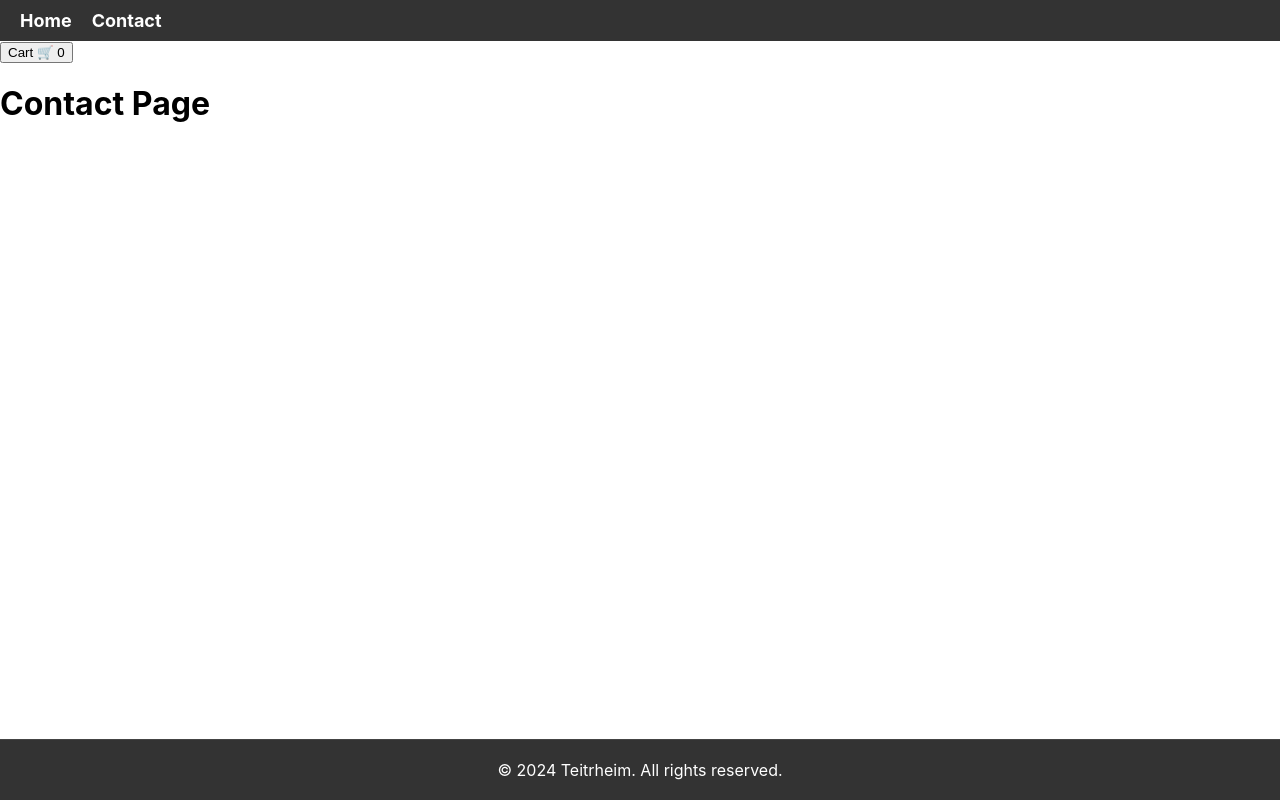
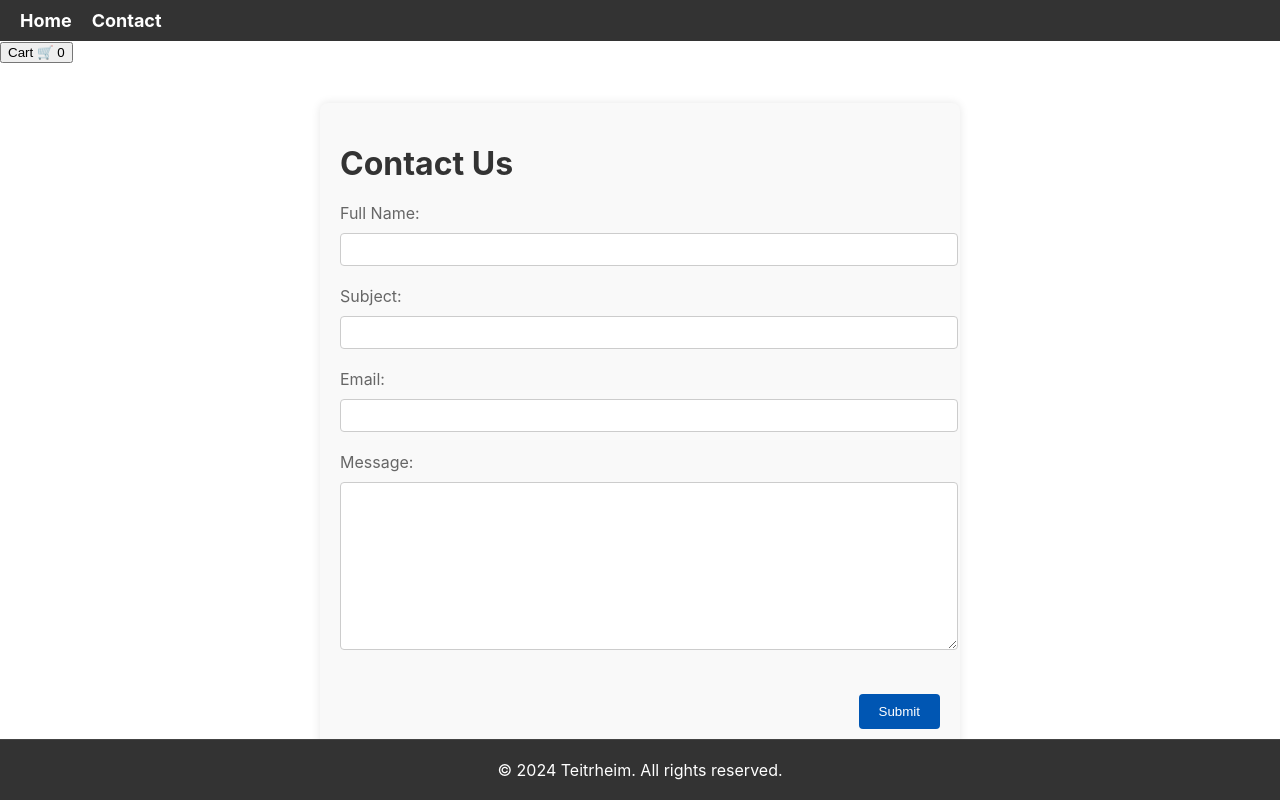
Before and after one commit to Teitrheim/Front-end-Frameworks, a React (Create React App) app: page /contact in a window 1280 px wide. Built offline with nearby package versions, Linux system fonts and the light colour scheme.

Commit message:
added contact form with styling

```diff
--- a/src/pages/ContactPage.js
+++ b/src/pages/ContactPage.js
@@ -1,10 +1,101 @@
-import React from "react";
+import React, { useState } from "react";
+import styles from "../pages/ContactPage.module.css";
+const ContactPage = () => {
+  const [formData, setFormData] = useState({
+    fullName: "",
+    subject: "",
+    email: "",
+    body: "",
+  });
+  const [submitted, setSubmitted] = useState(false); // State to handle submission status
 
-const ContactPage = () => {
+  const handleChange = (event) => {
+    const { name, value } = event.target;
+    setFormData((prevState) => ({
+      ...prevState,
+      [name]: value,
+    }));
+  };
+
+  const handleSubmit = (event) => {
+    event.preventDefault();
+    console.log("Form Data:", formData);
+    setFormData({
+      // Clear the form fields
+      fullName: "",
+      subject: "",
+      email: "",
+      body: "",
+    });
+    setSubmitted(true); // Show the success message
+    setTimeout(() => setSubmitted(false), 5000); // Hide the message after 5 seconds
+  };
+
   return (
-    <div>
-      <h1>Contact Page</h1>
-      {/* Other content */}
+    <div className={styles.contactForm}>
+      <h1>Contact Us</h1>
+      {submitted && (
+        <p className={styles.successMessage}>
+          Your message has been sent successfully!
+        </p>
+      )}
+      <form onSubmit={handleSubmit}>
+        <div>
+          <label htmlFor="fullName">Full Name:</label>
+          <input
+            type="text"
+            id="fullName"
+            name="fullName"
+            value={formData.fullName}
+            onChange={handleChange}
+            required
+            minLength="3"
+            className={styles.input}
+          />
+        </div>
+        <div>
+          <label htmlFor="subject">Subject:</label>
+          <input
+            type="text"
+            id="subject"
+            name="subject"
+            value={formData.subject}
+            onChange={handleChange}
+            required
+            minLength="3"
+            className={styles.input}
+          />
+        </div>
+        <div>
+          <label htmlFor="email">Email:</label>
+          <input
+            type="email"
+            id="email"
+            name="email"
+            value={formData.email}
+            onChange={handleChange}
+            required
+            className={styles.input}
+          />
+        </div>
+        <div>
+          <label htmlFor="body">Message:</label>
+          <textarea
+            id="body"
+            name="body"
+            value={formData.body}
+            onChange={handleChange}
+            required
+            minLength="3"
+            className={styles.textarea}
+          />
+        </div>
+        <div className={styles.buttonContainer}>
+          <button type="submit" className={styles.button}>
+            Submit
+          </button>
+        </div>
+      </form>
     </div>
   );
 };
--- /dev/null
+++ b/src/pages/ContactPage.module.css
@@ -0,0 +1,53 @@
+.contactForm {
+    max-width: 600px;
+    margin: 40px auto;
+    padding: 20px;
+    background: #f9f9f9;
+    border-radius: 8px;
+    box-shadow: 0 0 10px rgba(0, 0, 0, 0.1);
+}
+
+.contactForm h1 {
+    margin-bottom: 20px;
+    color: #333;
+}
+
+.contactForm label {
+    display: block;
+    margin-bottom: 10px;
+    color: #666;
+}
+
+.contactForm input[type="text"],
+.contactForm input[type="email"],
+.contactForm textarea {
+    width: 100%;
+    padding: 8px;
+    margin-bottom: 20px;
+    border: 1px solid #ccc;
+    border-radius: 4px;
+}
+
+.contactForm textarea {
+    height: 150px;
+    resize: vertical;
+}
+
+.contactForm button {
+    padding: 10px 20px;
+    background-color: #0056b3;
+    color: white;
+    border: none;
+    border-radius: 4px;
+    cursor: pointer;
+    float: right;
+}
+
+.contactForm button:hover {
+    background-color: #004494;
+}
+
+.contactForm .buttonContainer {
+    overflow: hidden;
+    padding: 20px 0;
+}
```
